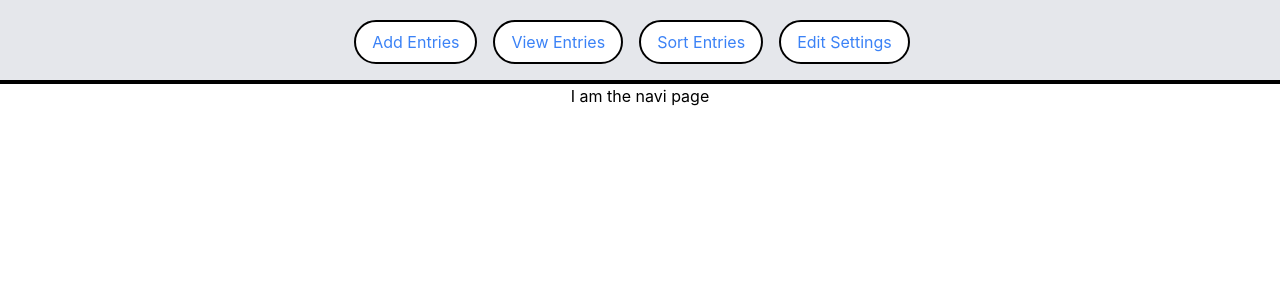
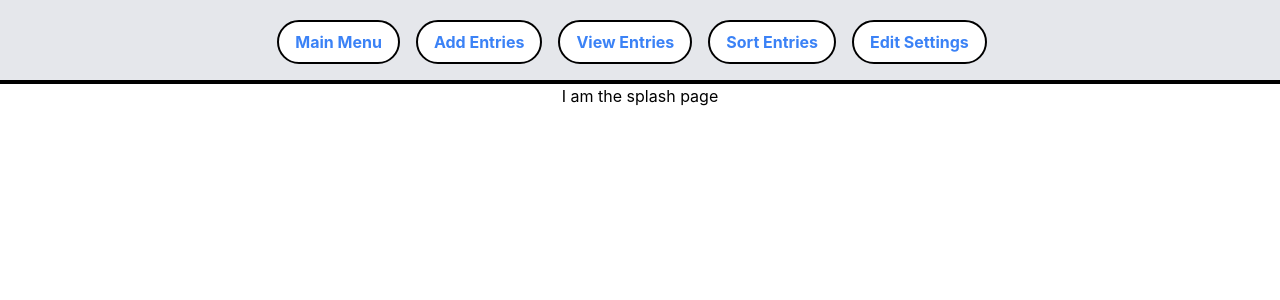
Before and after one commit to annabelsong/MythologyProject, a React (Create React App) app in the folder frontend/304-project/: page / in a window 1280 px wide. Shown: the top 300 px of the page. Built offline with nearby package versions, Linux system fonts and the light colour scheme.

Commit message:
Renaming tweaks

```diff
--- a/frontend/304-project/src/App.js
+++ b/frontend/304-project/src/App.js
@@ -1,20 +1,19 @@
-import React, { useState, useEffect } from 'react';
+import React, { useState } from 'react';
 import './App.css';
 
-import NaviPage from './NaviPage';
+import SplashPage from './SplashPage';
 import AddPage from './AddPage';
 import ViewPage from './ViewPage';
 import SortPage from './SortPage';
 import SettingsPage from './SettingsPage';
-import { render } from '@testing-library/react';
 
 function App() {
-  const [currentPage, setCurrentPage] = useState('NaviPage');
+  const [currentPage, setCurrentPage] = useState('SplashPage');
 
   const renderPage = () => {
     switch (currentPage) {
-      case 'NaviPage':
-        return <NaviPage />;
+      case 'SplashPage':
+        return <SplashPage />;
       case 'AddPage':
         return <AddPage />;
       case 'ViewPage':
@@ -32,13 +31,14 @@ function App() {
     <div className="App">
       <nav className="bg-gray-200 py-5">
         <div className="container mx-auto">
-          <button className="mr-4 bg-white text-blue-500 rounded-full border-2 border-black px-4 py-2" onClick={() => setCurrentPage('AddPage')}>Add Entries</button>
-          <button className="mr-4 bg-white text-blue-500 rounded-full border-2 border-black px-4 py-2" onClick={() => setCurrentPage('ViewPage')}>View Entries</button>
-          <button className="mr-4 bg-white text-blue-500 rounded-full border-2 border-black px-4 py-2" onClick={() => setCurrentPage('SortPage')}>Sort Entries</button>
-          <button className="mr-4 bg-white text-blue-500 rounded-full border-2 border-black px-4 py-2" onClick={() => setCurrentPage('SettingsPage')}>Edit Settings</button>
-          <div className="absolute top-20 left-0 bg-black h-1 w-full"></div>
+          <button className="mr-4 bg-white text-blue-500 rounded-full border-2 border-black px-4 py-2 font-bold" onClick={() => setCurrentPage('SplashPage')}>Main Menu</button>
+          <button className="mr-4 bg-white text-blue-500 rounded-full border-2 border-black px-4 py-2 font-bold" onClick={() => setCurrentPage('AddPage')}>Add Entries</button>
+          <button className="mr-4 bg-white text-blue-500 rounded-full border-2 border-black px-4 py-2 font-bold" onClick={() => setCurrentPage('ViewPage')}>View Entries</button>
+          <button className="mr-4 bg-white text-blue-500 rounded-full border-2 border-black px-4 py-2 font-bold" onClick={() => setCurrentPage('SortPage')}>Sort Entries</button>
+          <button className="mr-4 bg-white text-blue-500 rounded-full border-2 border-black px-4 py-2 font-bold" onClick={() => setCurrentPage('SettingsPage')}>Edit Settings</button>
         </div>
       </nav>
+      <div className="absolute top-20 left-0 bg-black h-1 w-full"></div>
       {renderPage()}
     </div>
   );
--- a/frontend/304-project/src/NaviPage.js
+++ /dev/null
@@ -1,11 +0,0 @@
-import React from 'react';
-
-function NaviPage() {
-  return (
-    <div>
-      <h2>I am the navi page</h2>
-    </div>
-  );
-}
-
-export default NaviPage;
--- /dev/null
+++ b/frontend/304-project/src/SplashPage.js
@@ -0,0 +1,11 @@
+import React from 'react';
+
+function SplashPage() {
+  return (
+    <div>
+      <h2>I am the splash page</h2>
+    </div>
+  );
+}
+
+export default SplashPage;
```
